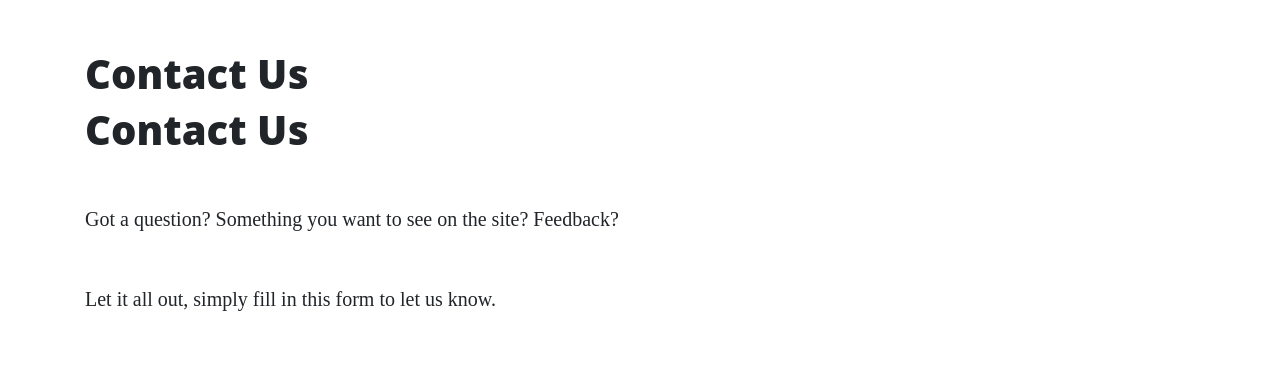
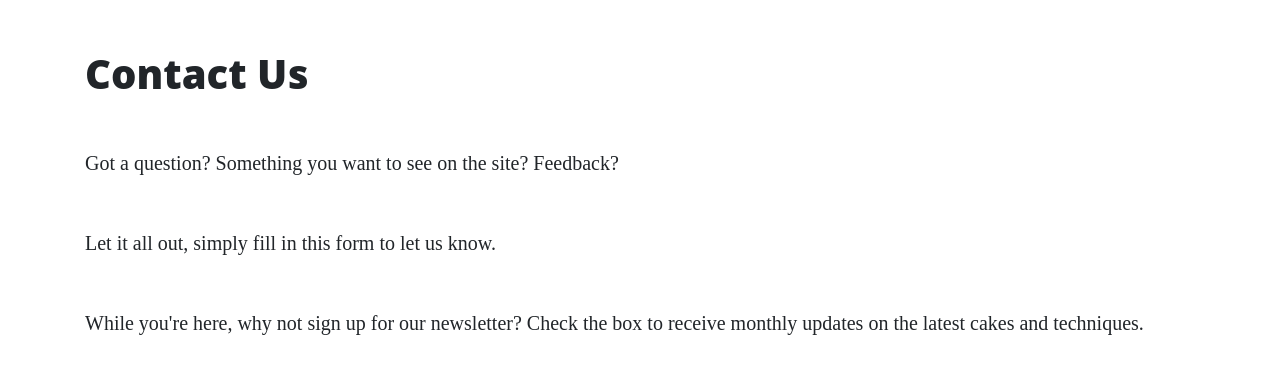
Before and after one commit to kmaaallen/python-flask-blog, a Flask app: page /contact in a window 1280 px wide. Shown: the part 532-901 px from the top of the page. Run offline with Flask 2, Linux system fonts and the light colour scheme; some libraries are stand-ins or nearby versions.

Commit message:
removed header 1 as now covered by base.html

```diff
--- a/templates/contact.html
+++ b/templates/contact.html
@@ -1,5 +1,5 @@
 {% extends 'base.html' %} {% block content %}
-<h1>Contact Us</h1>
+
 <p>Got a question? Something you want to see on the site? Feedback?</p>
 <p>Let it all out, simply fill in this form to let us know.</p>
 <p>While you're here, why not sign up for our newsletter? Check the box to receive monthly updates on the latest cakes and techniques.</p>
```
